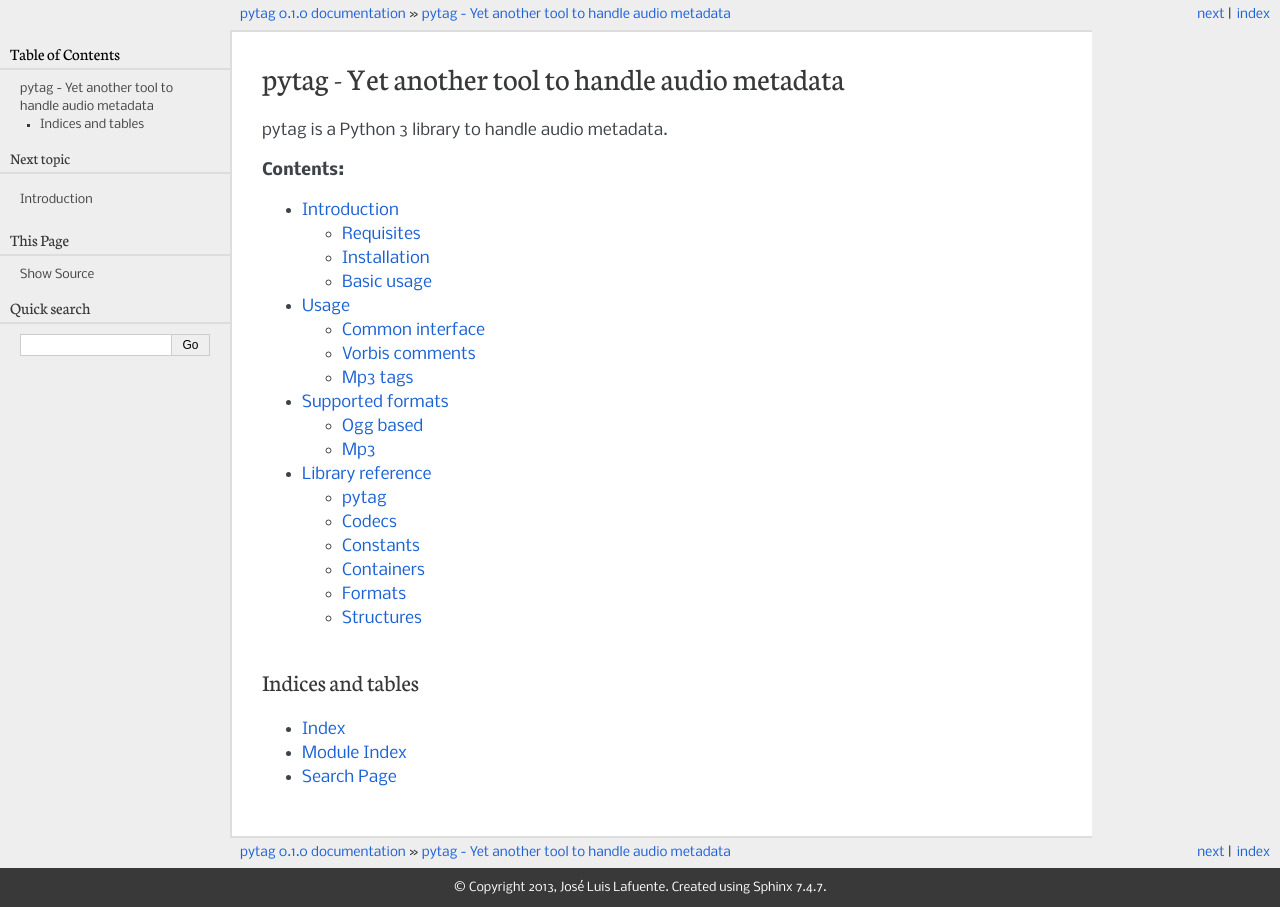
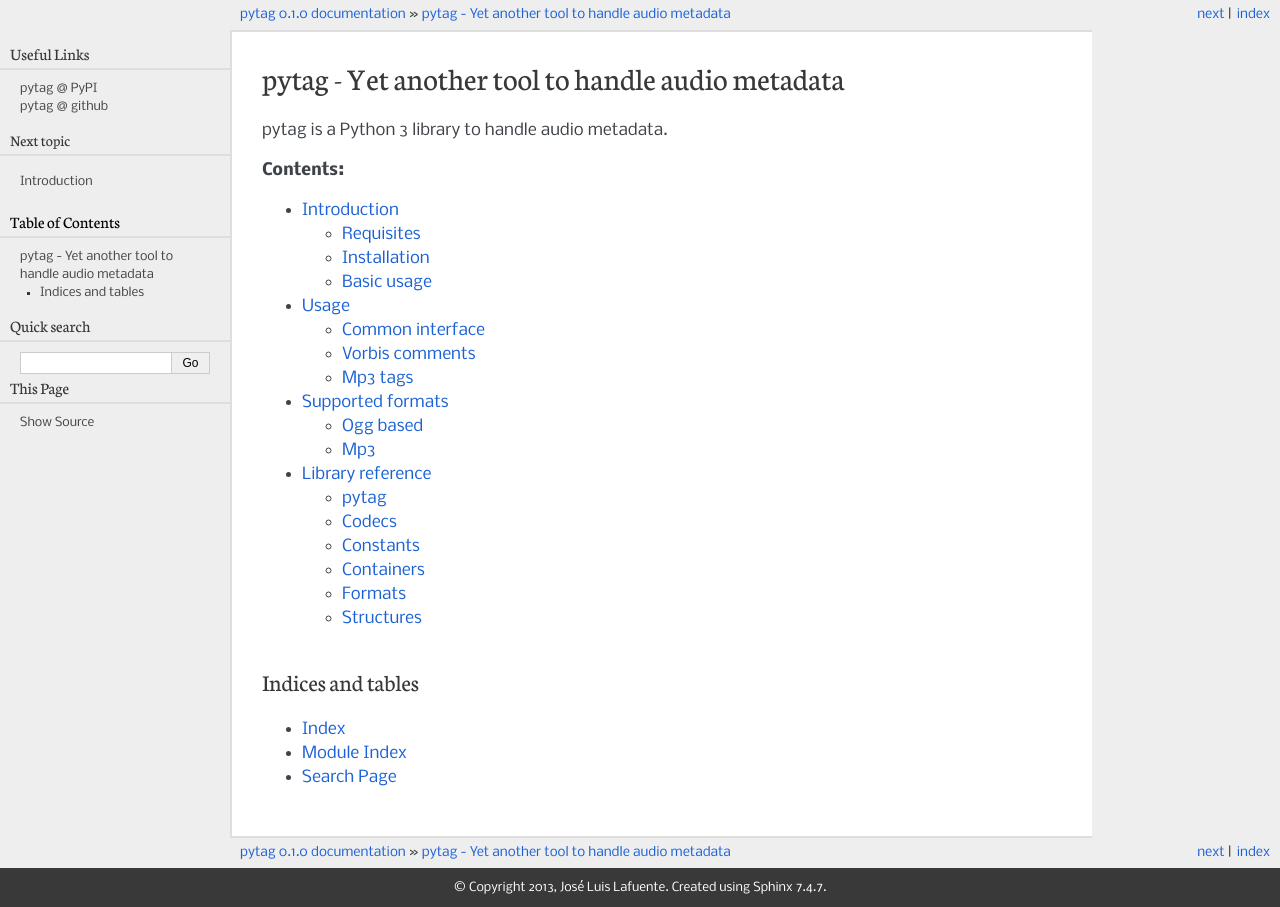
Before and after one commit to jlesquembre/pytag, a Sphinx documentation site: the page built from docs/source/index.rst, in a window 1280 px wide. Built offline with Sphinx 7.4.7, drawn with Linux system fonts in a browser that asks for light colours; formulas are drawn with MathJax 3.

Commit message:
Documentation improvements

```diff
--- a/README.rst
+++ b/README.rst
@@ -9,7 +9,7 @@
 Documentation
 -------------
 
-Documentation for pytag is hosted at http://readthedocs.org/docs/cliff/en/latest/
+Documentation for pytag is hosted at http://jlesquembre.github.io/pytag/
 
 
 Status
--- /dev/null
+++ b/docs/source/_templates/links.html
@@ -0,0 +1,5 @@
+<h3>Useful Links</h3>
+<ul>
+  <li><a href="https://pypi.python.org/pypi/pytag">pytag @ PyPI</a></li>
+  <li><a href="https://github.com/jlesquembre/pytag">pytag @ github</a></li>
+</ul>
--- a/docs/source/conf.py
+++ b/docs/source/conf.py
@@ -147,6 +147,14 @@
 
 # Custom sidebar templates, maps document names to template names.
 #html_sidebars = {}
+html_sidebars = {
+   '**': [
+          'links.html',
+          'relations.html',
+          'localtoc.html',
+          'searchbox.html',
+          'sourcelink.html'],
+}
 
 # Additional templates that should be rendered to pages, maps page names to
 # template names.
--- a/setup.py
+++ b/setup.py
@@ -12,7 +12,7 @@
       description='A library to handle audio metadata',
       long_description=README,
       license='GNU General Public License v3 (GPLv3)',
-      url='https://smiley.readthedocs.org/',
+      url='http://jlesquembre.github.io/pytag/',
       packages=['pytag'],
       classifiers=[
         'Development Status :: 3 - Alpha',
```
Also changed, not shown: 2 other files.
